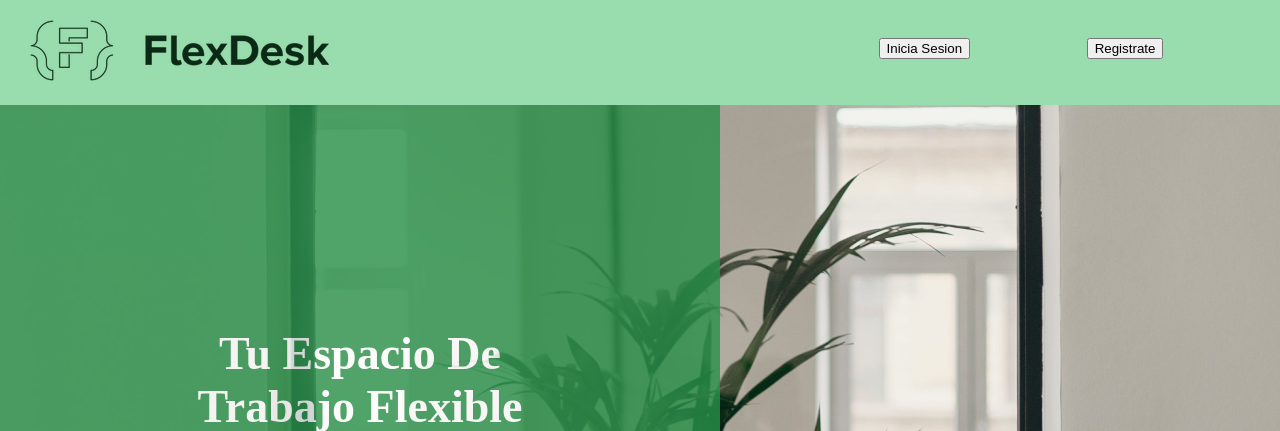
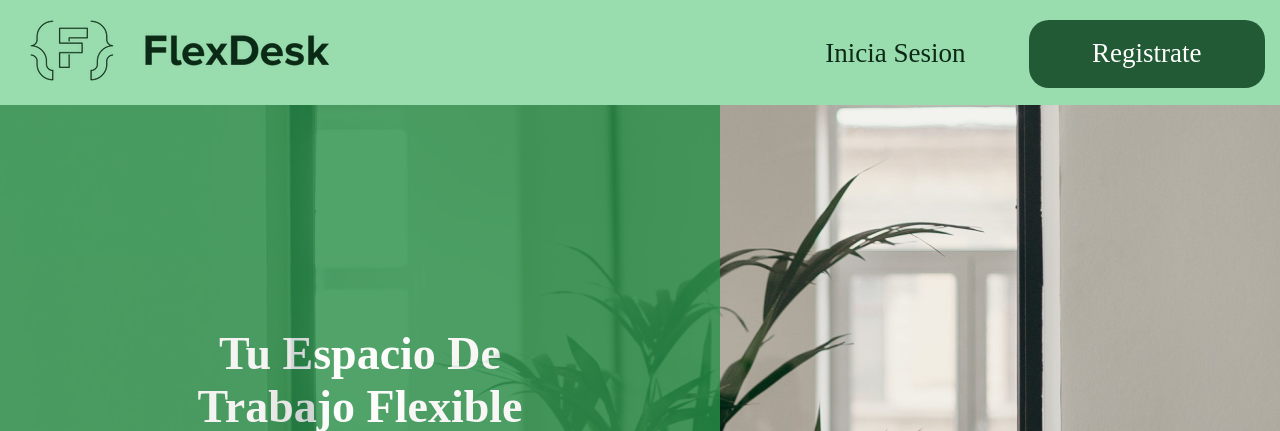
Before and after one commit to Ja1roLopez/Project_UD_Inter, a PHP site: page / in a window 1280 px wide. Shown: the top 431 px of the page. Run offline with PHP 8.4, Linux system fonts and the light colour scheme.

Commit message:
ajustes de medidas

```diff
--- a/style.css
+++ b/style.css
@@ -57,13 +57,31 @@ nav{
     position: absolute;
     right: 0;
     width: 518px;
-    height: 56px;
+    height: 65%;
 }
 .login{
-
+    width: 236px;
+    height: 100%;
+    font-family: CynthoPro-semibold;
+    border: 0;
+    color: #0B2916;
+    background-color: #99DCAE;
+    font-size: 27px;
+    text-align: center;
 }
 .sign_up{
-
+    width: 236px;
+    height: 100%;
+    font-family: CynthoPro-semibold;
+    border-radius: 20px;
+    border-color: #ffffff00;
+    color: #fff;
+    background-color:#215A34;
+    font-size: 27px;
+    text-align: center;
+}
+.login, .sign_up:hover{
+    cursor: pointer;
 }
 #main_get_started{
     margin-top: auto;
@@ -110,7 +128,7 @@ nav{
 }
 #get_started{
     padding-top: 100px;
-    padding-bottom: 100px;
+    padding-bottom: 80px;
 }
 .container_3{
     width: 95%;
@@ -153,7 +171,7 @@ nav{
     background-color: #99DCAE;
 }
 #ambientes{
-    padding-top: 100px;
+    padding-top: 40px;
     padding-bottom: 100px;
 }
 .container_4{
@@ -169,7 +187,7 @@ nav{
 }
 
 .gallery{
-    margin-top: 10vh;
+    margin-top: 6vh;
     display: flex;
     width: 1200px;
     height: 790px;
@@ -278,7 +296,7 @@ footer{
 .footer_content{
     display: grid;
     margin-top: 0px;
-    grid-column-gap: 90px;
+    grid-column-gap: 60px;
     grid-template-columns: 1fr 1fr 1fr;
 }
 .footer_card{
@@ -315,6 +333,10 @@ footer{
     grid-column-gap: 50px;
     grid-template-columns: 1fr 1fr 1fr 1fr;
 }
+iframe{
+    width: 100%;
+    height: 100%;
+}
 .copyright{
     width: 100%;
     margin: 0;
```
